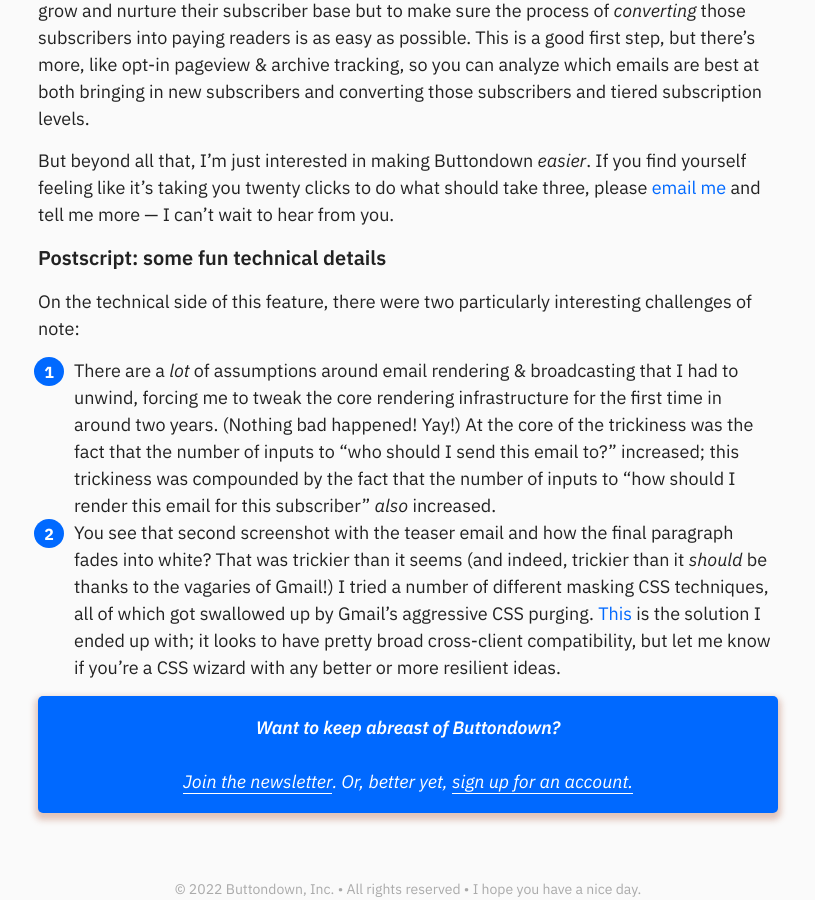
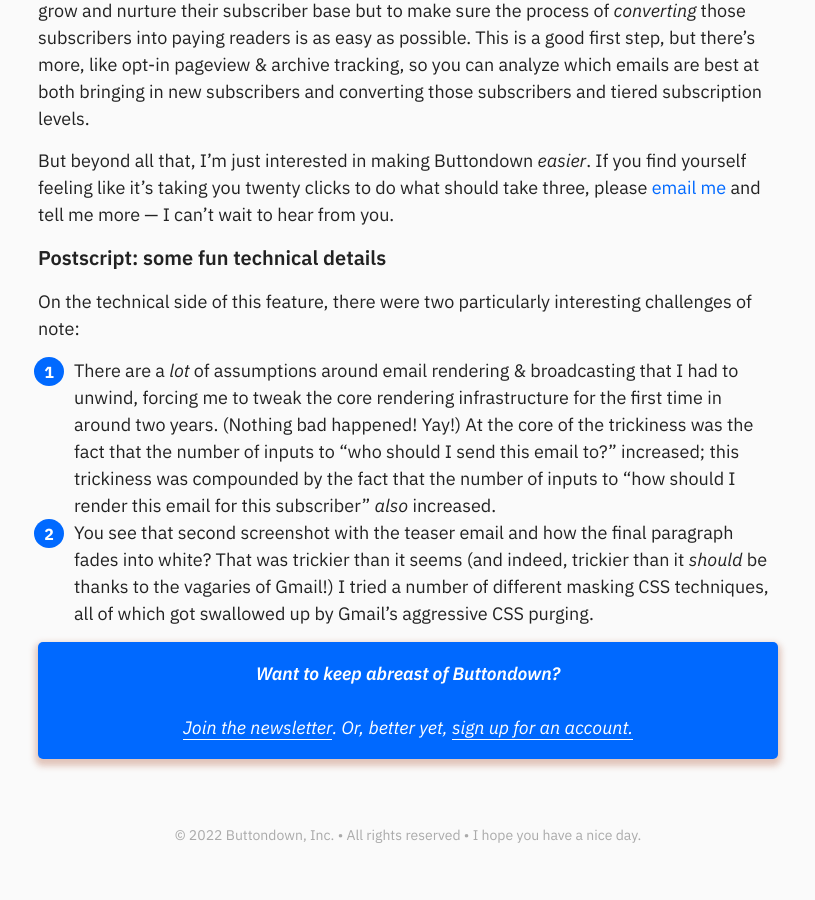
Before and after one commit to buttondown/blog, a Jekyll site: the page built from _posts/2022-06-13-teasing.md, in a window 1280 px wide and 900 px high, scrolled down 2397 px. Shown: the whole window, without its empty margins (232-1047 px from the left). Built offline with Jekyll 4.4.1, drawn with Linux system fonts in a browser that asks for light colours; nearby versions of some CDN libraries; comment, search, counter and statistics services are not loaded; after the commit the page ends 3243 px from its top, so only the background shows below that.

Commit message:
Fix some broken links

```diff
--- a/_posts/2022-06-13-teasing.md
+++ b/_posts/2022-06-13-teasing.md
@@ -34,4 +34,4 @@
 On the technical side of this feature, there were two particularly interesting challenges of note:
 
 1. There are a _lot_ of assumptions around email rendering & broadcasting that I had to unwind, forcing me to tweak the core rendering infrastructure for the first time in around two years. (Nothing bad happened! Yay!) At the core of the trickiness was the fact that the number of inputs to "who should I send this email to?" increased; this trickiness was compounded by the fact that the number of inputs to "how should I render this email for this subscriber" _also_ increased.
-2. You see that second screenshot with the teaser email and how the final paragraph fades into white? That was trickier than it seems (and indeed, trickier than it _should_ be thanks to the vagaries of Gmail!) I tried a number of different masking CSS techniques, all of which got swallowed up by Gmail's aggressive CSS purging. [This](tktktk) is the solution I ended up with; it looks to have pretty broad cross-client compatibility, but let me know if you're a CSS wizard with any better or more resilient ideas.
+2. You see that second screenshot with the teaser email and how the final paragraph fades into white? That was trickier than it seems (and indeed, trickier than it _should_ be thanks to the vagaries of Gmail!) I tried a number of different masking CSS techniques, all of which got swallowed up by Gmail's aggressive CSS purging.
```
Also changed, not shown: _posts/2022-06-08-apps.md (+3 -5 lines).
